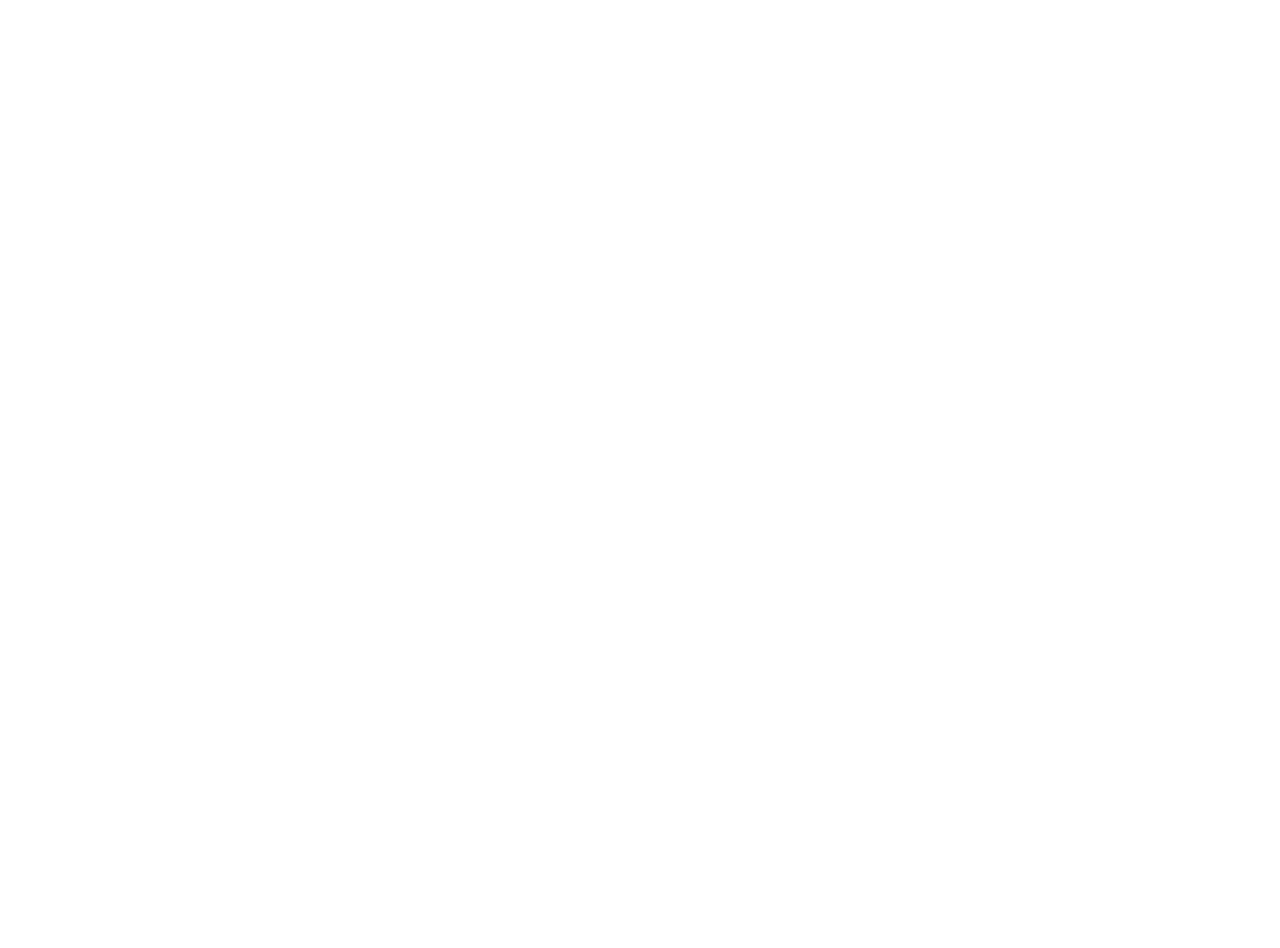
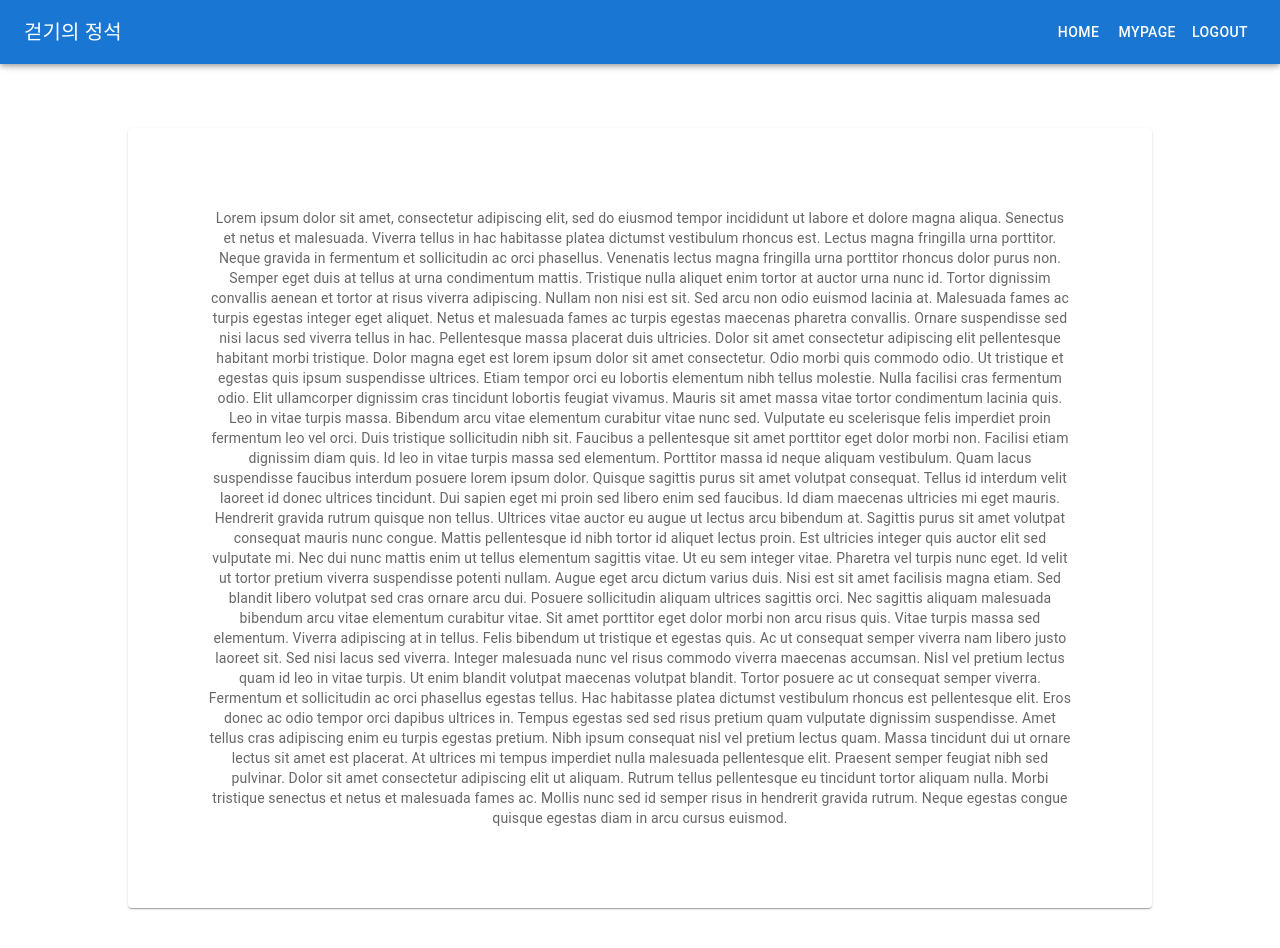
Before and after one commit to soominnn/The-Essence-Of-Walking-Front, a React (Create React App) app: page /recordcompare in a window 1280 px wide. Before the commit this address had no page. Shown: the top 948 px of the page. Before the commit the page ends 800 px from the top, so only its background shows below. Built offline with nearby package versions, Linux system fonts and the light colour scheme.

Commit message:
[221031] PastRecordComparePage 생성

```diff
--- a/src/App.js
+++ b/src/App.js
@@ -4,6 +4,7 @@
 import SignupPage from "./components/pages/SignupPage";
 import MainPage from "./components/pages/MainPage";
 import MyPage from "./components/pages/MyPage";
+import PastRecordComparePage from "./components/pages/PastRecordComparePage";
 
 function App() {
   return (
@@ -13,6 +14,7 @@
         <Route path="/signup" element={<SignupPage/>}/>
         <Route path="/main" element={<MainPage/>}/>
           <Route path="/mypage" element={<MyPage/>}/>
+          <Route path="/recordcompare" element={<PastRecordComparePage/>}/>
       </Routes>
     </div>
   );
--- a/src/components/pages/MyPage.js
+++ b/src/components/pages/MyPage.js
@@ -2,8 +2,10 @@
 import DrawerAppBar from "../atoms/DrawerAppBar";
 import {Box} from "@mui/material";
 import OutlinedButton from "../atoms/OutlinedButton";
+import {useNavigate} from "react-router-dom";
 
 function MyPage(){
+    const navigate = useNavigate();
     return(
         <div>
             <DrawerAppBar/>
@@ -17,7 +19,7 @@
                 autoComplete="off"
             >
                 <div>
-                    <OutlinedButton content={'과거 데이터 비교'}/>
+                    <OutlinedButton content={'과거 데이터 비교'} onClick={() => navigate('/recordcompare')}/>
                 </div>
                 <div>
                     <OutlinedButton content={'내 정보 수정'}/>
--- /dev/null
+++ b/src/components/pages/PastRecordComparePage.js
@@ -0,0 +1,34 @@
+import React from "react";
+import DrawerAppBar from "../atoms/DrawerAppBar";
+import Paper from '@mui/material/Paper';
+import {styled} from "@mui/material/styles";
+
+const Item = styled(Paper)(({ theme }) => ({
+    backgroundColor: theme.palette.mode === 'dark' ? '#1A2027' : '#fff',
+    ...theme.typography.body2,
+    padding: theme.spacing(10),
+    margin: '120px',
+    textAlign: 'center',
+    color: theme.palette.text.secondary,
+}));
+
+function PastRecordComparePage(){
+    return (
+        <div>
+            <DrawerAppBar/>
+            <Item>
+                Lorem ipsum dolor sit amet, consectetur adipiscing elit, sed do eiusmod tempor incididunt ut labore et dolore magna aliqua. Senectus et netus et malesuada. Viverra tellus in hac habitasse platea dictumst vestibulum rhoncus est. Lectus magna fringilla urna porttitor. Neque gravida in fermentum et sollicitudin ac orci phasellus. Venenatis lectus magna fringilla urna porttitor rhoncus dolor purus non. Semper eget duis at tellus at urna condimentum mattis. Tristique nulla aliquet enim tortor at auctor urna nunc id. Tortor dignissim convallis aenean et tortor at risus viverra adipiscing. Nullam non nisi est sit. Sed arcu non odio euismod lacinia at. Malesuada fames ac turpis egestas integer eget aliquet. Netus et malesuada fames ac turpis egestas maecenas pharetra convallis.
+
+                Ornare suspendisse sed nisi lacus sed viverra tellus in hac. Pellentesque massa placerat duis ultricies. Dolor sit amet consectetur adipiscing elit pellentesque habitant morbi tristique. Dolor magna eget est lorem ipsum dolor sit amet consectetur. Odio morbi quis commodo odio. Ut tristique et egestas quis ipsum suspendisse ultrices. Etiam tempor orci eu lobortis elementum nibh tellus molestie. Nulla facilisi cras fermentum odio. Elit ullamcorper dignissim cras tincidunt lobortis feugiat vivamus. Mauris sit amet massa vitae tortor condimentum lacinia quis. Leo in vitae turpis massa. Bibendum arcu vitae elementum curabitur vitae nunc sed. Vulputate eu scelerisque felis imperdiet proin fermentum leo vel orci. Duis tristique sollicitudin nibh sit.
+
+                Faucibus a pellentesque sit amet porttitor eget dolor morbi non. Facilisi etiam dignissim diam quis. Id leo in vitae turpis massa sed elementum. Porttitor massa id neque aliquam vestibulum. Quam lacus suspendisse faucibus interdum posuere lorem ipsum dolor. Quisque sagittis purus sit amet volutpat consequat. Tellus id interdum velit laoreet id donec ultrices tincidunt. Dui sapien eget mi proin sed libero enim sed faucibus. Id diam maecenas ultricies mi eget mauris. Hendrerit gravida rutrum quisque non tellus. Ultrices vitae auctor eu augue ut lectus arcu bibendum at. Sagittis purus sit amet volutpat consequat mauris nunc congue. Mattis pellentesque id nibh tortor id aliquet lectus proin. Est ultricies integer quis auctor elit sed vulputate mi. Nec dui nunc mattis enim ut tellus elementum sagittis vitae.
+
+                Ut eu sem integer vitae. Pharetra vel turpis nunc eget. Id velit ut tortor pretium viverra suspendisse potenti nullam. Augue eget arcu dictum varius duis. Nisi est sit amet facilisis magna etiam. Sed blandit libero volutpat sed cras ornare arcu dui. Posuere sollicitudin aliquam ultrices sagittis orci. Nec sagittis aliquam malesuada bibendum arcu vitae elementum curabitur vitae. Sit amet porttitor eget dolor morbi non arcu risus quis. Vitae turpis massa sed elementum. Viverra adipiscing at in tellus. Felis bibendum ut tristique et egestas quis. Ac ut consequat semper viverra nam libero justo laoreet sit. Sed nisi lacus sed viverra.
+
+                Integer malesuada nunc vel risus commodo viverra maecenas accumsan. Nisl vel pretium lectus quam id leo in vitae turpis. Ut enim blandit volutpat maecenas volutpat blandit. Tortor posuere ac ut consequat semper viverra. Fermentum et sollicitudin ac orci phasellus egestas tellus. Hac habitasse platea dictumst vestibulum rhoncus est pellentesque elit. Eros donec ac odio tempor orci dapibus ultrices in. Tempus egestas sed sed risus pretium quam vulputate dignissim suspendisse. Amet tellus cras adipiscing enim eu turpis egestas pretium. Nibh ipsum consequat nisl vel pretium lectus quam. Massa tincidunt dui ut ornare lectus sit amet est placerat. At ultrices mi tempus imperdiet nulla malesuada pellentesque elit. Praesent semper feugiat nibh sed pulvinar. Dolor sit amet consectetur adipiscing elit ut aliquam. Rutrum tellus pellentesque eu tincidunt tortor aliquam nulla. Morbi tristique senectus et netus et malesuada fames ac. Mollis nunc sed id semper risus in hendrerit gravida rutrum. Neque egestas congue quisque egestas diam in arcu cursus euismod.
+            </Item>
+        </div>
+    );
+}
+
+export default PastRecordComparePage;
```
